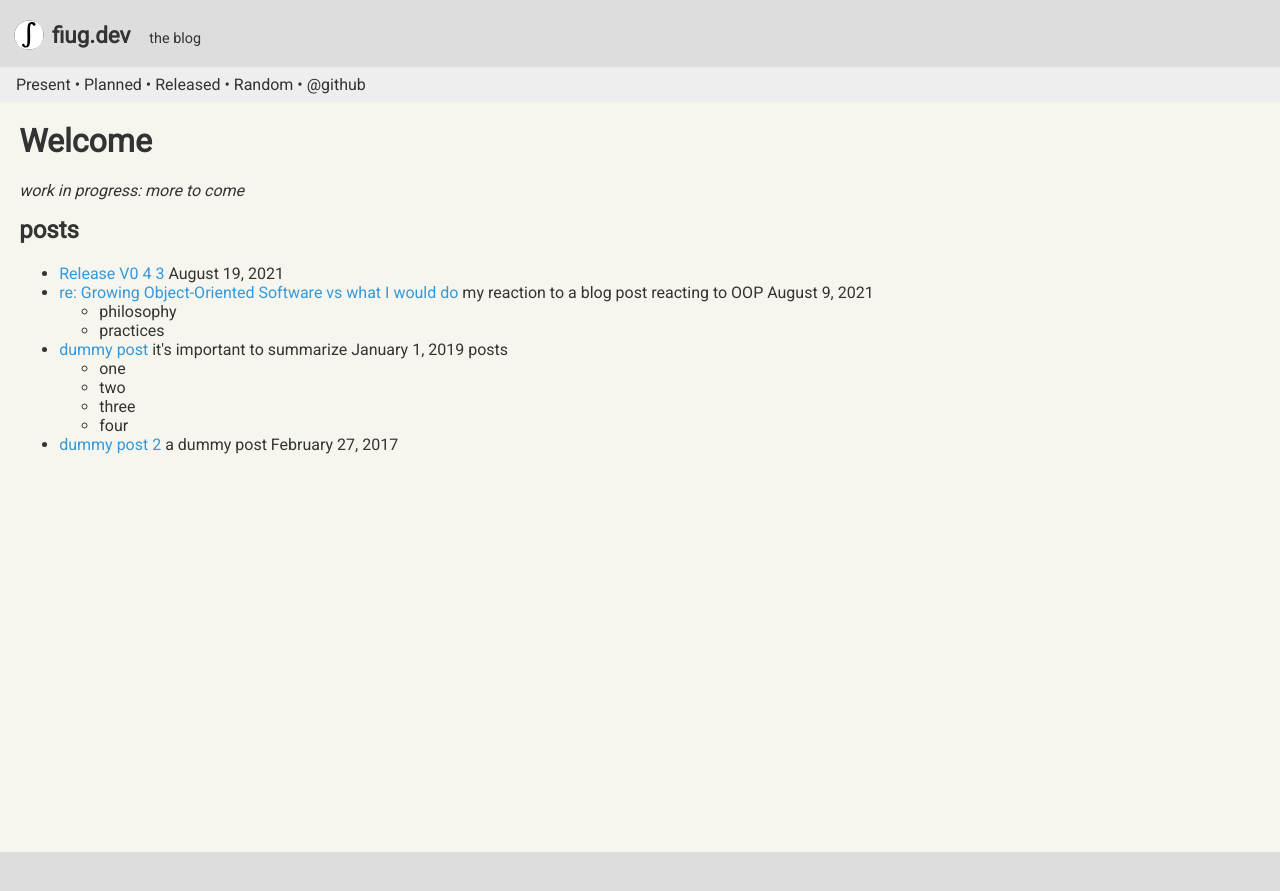
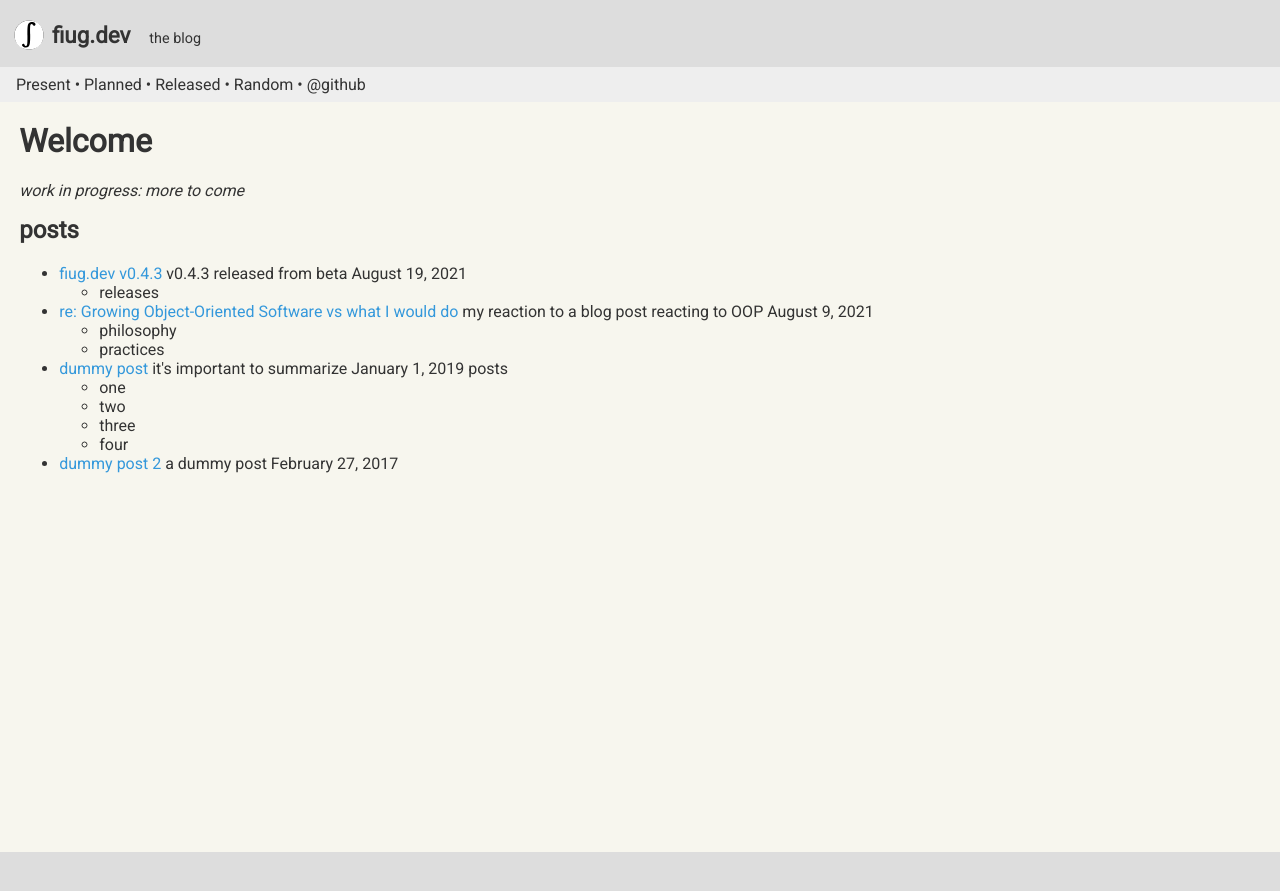
Before and after one commit to fiugd/blog, a Jekyll site: the page built from docs/index.md, in a window 1280 px wide. Shown: the top 891 px of the page. Built offline with Jekyll 4.4.1, drawn with Linux system fonts in a browser that asks for light colours.

Commit message:
Update 2021-08-19-release-v0-4-3.md

```diff
--- a/docs/_posts/2021-08-19-release-v0-4-3.md
+++ b/docs/_posts/2021-08-19-release-v0-4-3.md
@@ -1 +1,10 @@
+---
+layout: post
+title: fiug.dev v0.4.3
+description: v0.4.3 released from beta
+updated: 2021-08-19
+tags:
+  - releases
+---
+
 <iframe width="560" height="315" src="https://www.youtube.com/embed/7T-L-MBFoE4" frameborder="0" allow="autoplay; encrypted-media" allowfullscreen></iframe>
```
